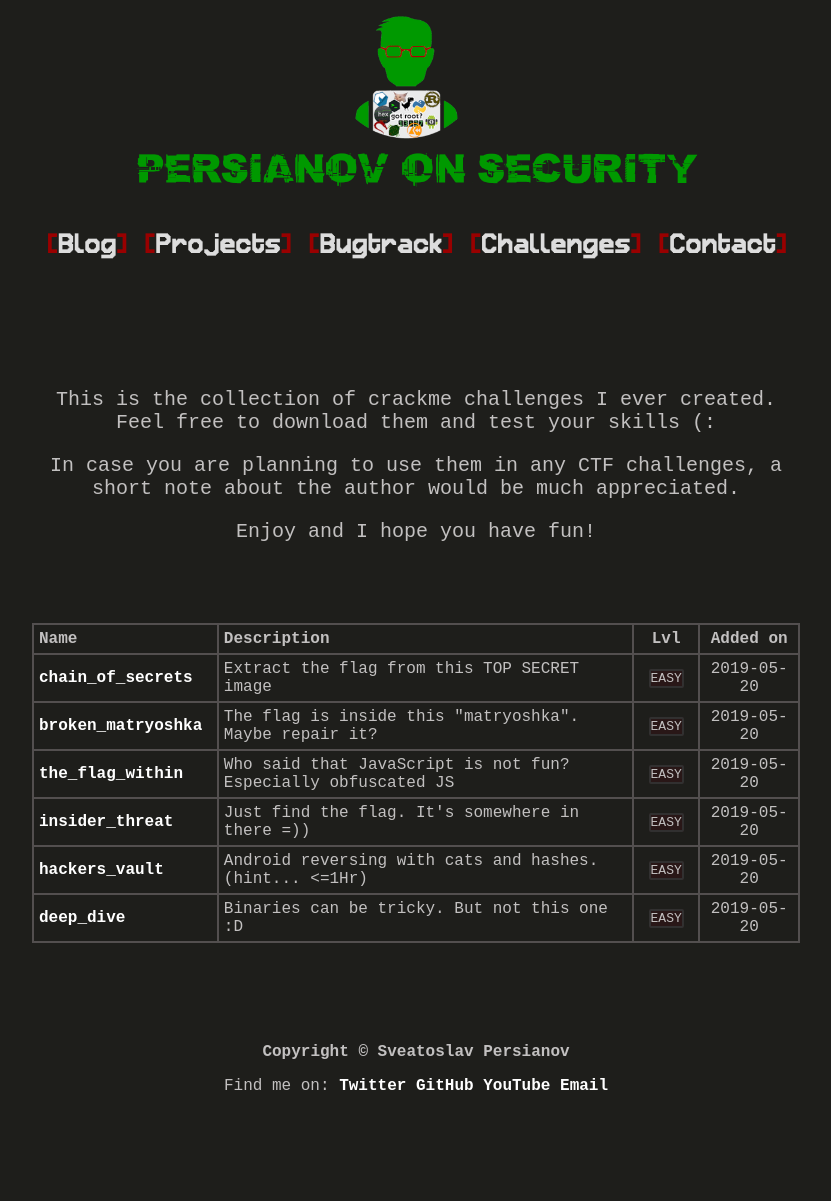
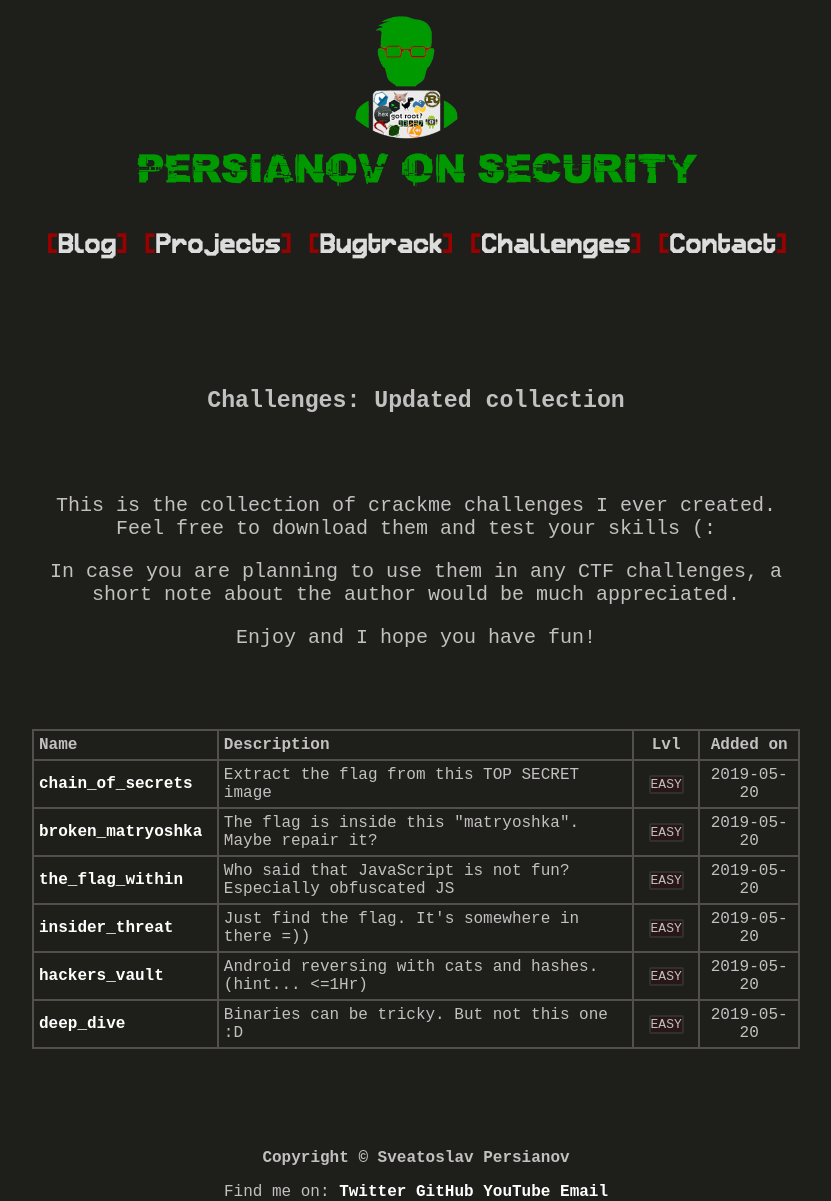
Before and after one commit to num1r0/num1r0.github.io, a Jekyll site: the page built from challenges.html, in a window 1280 px wide. Shown: the whole page, without its empty margins (224-1055 px from the left). Built offline with Jekyll 4.4.1, drawn with Linux system fonts in a browser that asks for light colours; before the commit the page ends 1095 px from its top, so only the background shows below that.

Commit message:
wrong file oops

```diff
--- a/_layouts/crackme.html
+++ b/_layouts/crackme.html
@@ -1,6 +1,9 @@
 ---
 layout: default
 ---
+
+<h1 class="page_title center">Challenges: Updated collection</h1>
+
 <article class="resp_w" style="text-align: center;">
     <p>This is the collection of crackme challenges I ever created. Feel free to download them and test your skills (:</p>
     <p>In case you are planning to use them in any CTF challenges, a short note about the author would be much appreciated.</p>
--- a/_layouts/post.html
+++ b/_layouts/post.html
@@ -1,9 +1,6 @@
 ---
 layout: default
 ---
-
-<h1 class="page_title center">Challenges: Updated collection</h1>
-
 <article class="resp_w" >
     <div>
         <h1 class="post_title center">
```
